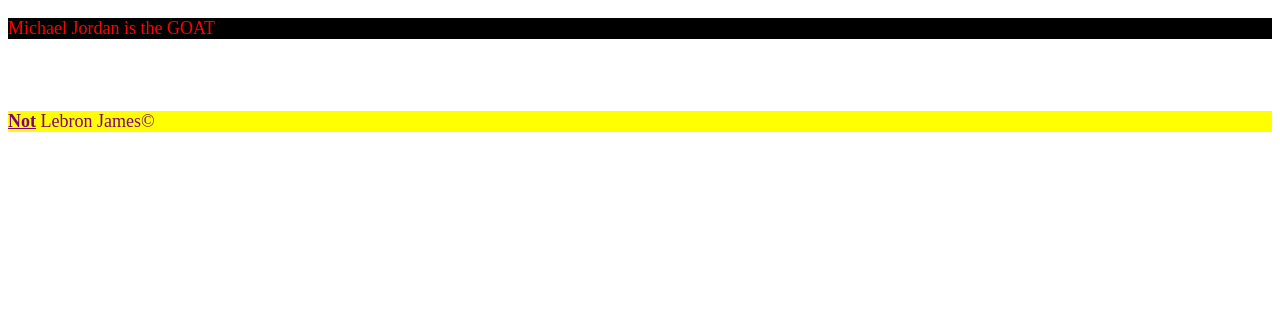
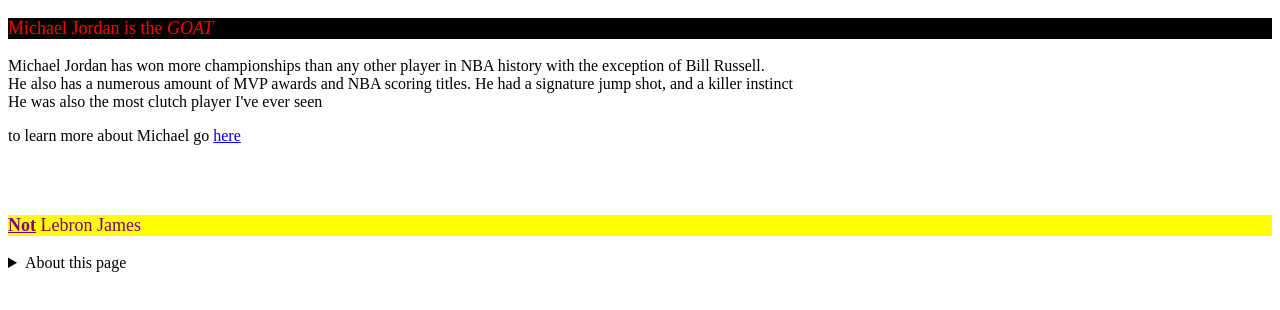
Before and after one commit to Belvedere-1987/Basic_HTML_and_CSS, a plain HTML site: page experiment2.html in a window 1280 px wide. Drawn offline with Linux system fonts and the light colour scheme.

Commit message:
Update experiment2.html

```diff
--- a/experiment2.html
+++ b/experiment2.html
@@ -1,7 +1,7 @@
 <!DOCTYPE html>
 <html>
 	<head>
-	<style>
+		<style>
 			.Bullsfont{
 					background-color: black;
 					color: red;
@@ -11,14 +11,27 @@
 					background-color: yellow;
 					color:purple;
 					font-size:large;
-	</style>
-		</head>
+		</style>
+	</head>
 	<body>
 	<section>
-		<p class="Bullsfont">Michael Jordan is the&nbsp;GOAT</p>	<br><br>
+		<p class="Bullsfont">Michael Jordan is the<em>&nbsp;GOAT</em></p>
+		<article>
+		<p>
+		Michael Jordan has won more championships than any other player in NBA history with the exception of Bill Russell.<br>
+		He also has a numerous amount of MVP awards and NBA scoring titles. He had a signature jump shot, and a killer instinct<br>
+		He was also the most clutch player I've ever seen<br>
+		</p>
+		</article>
+		<p> to learn more about Michael go <a href="https://en.wikipedia.org/wiki/Michael_Jordan" target="new"> here </a></p>
+		<br><br>
 	</section>
 	<section>
-		<p class="Lakersfont"><span style="color:purple;font-weight:bold;text-decoration:underline"> Not</span> Lebron James&copy;</p>
+		<p class="Lakersfont"><span style="color:purple;font-weight:bold;text-decoration:underline"> Not</span> Lebron James</p>
 	</section>
+	<details><summary>About this page</summary>
+	<p> - by Johnson Interprises&copy;</P>
+	<p> - This page was created on <time datetime="2019-12-6">12/6/2019</p>
+	</details>
 	</body>
 </html>
```
